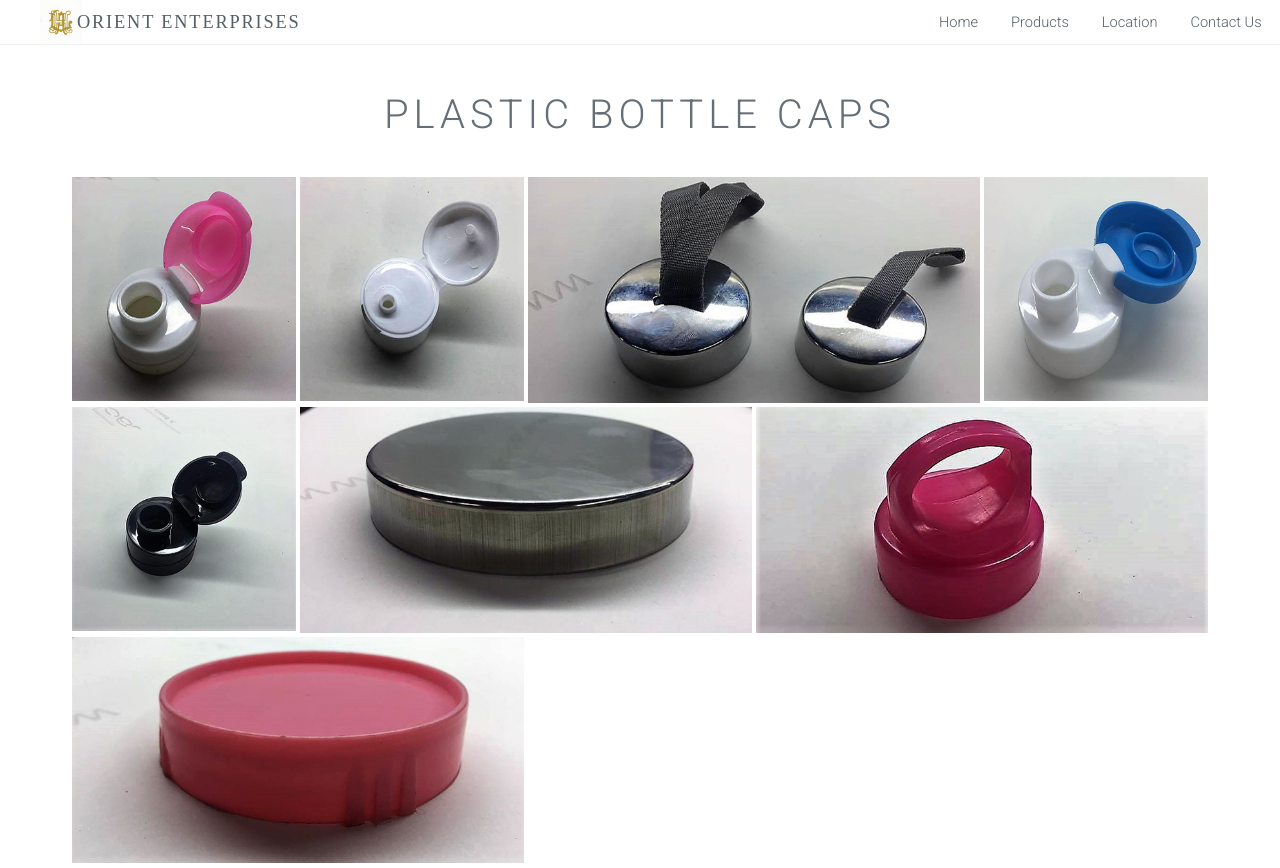
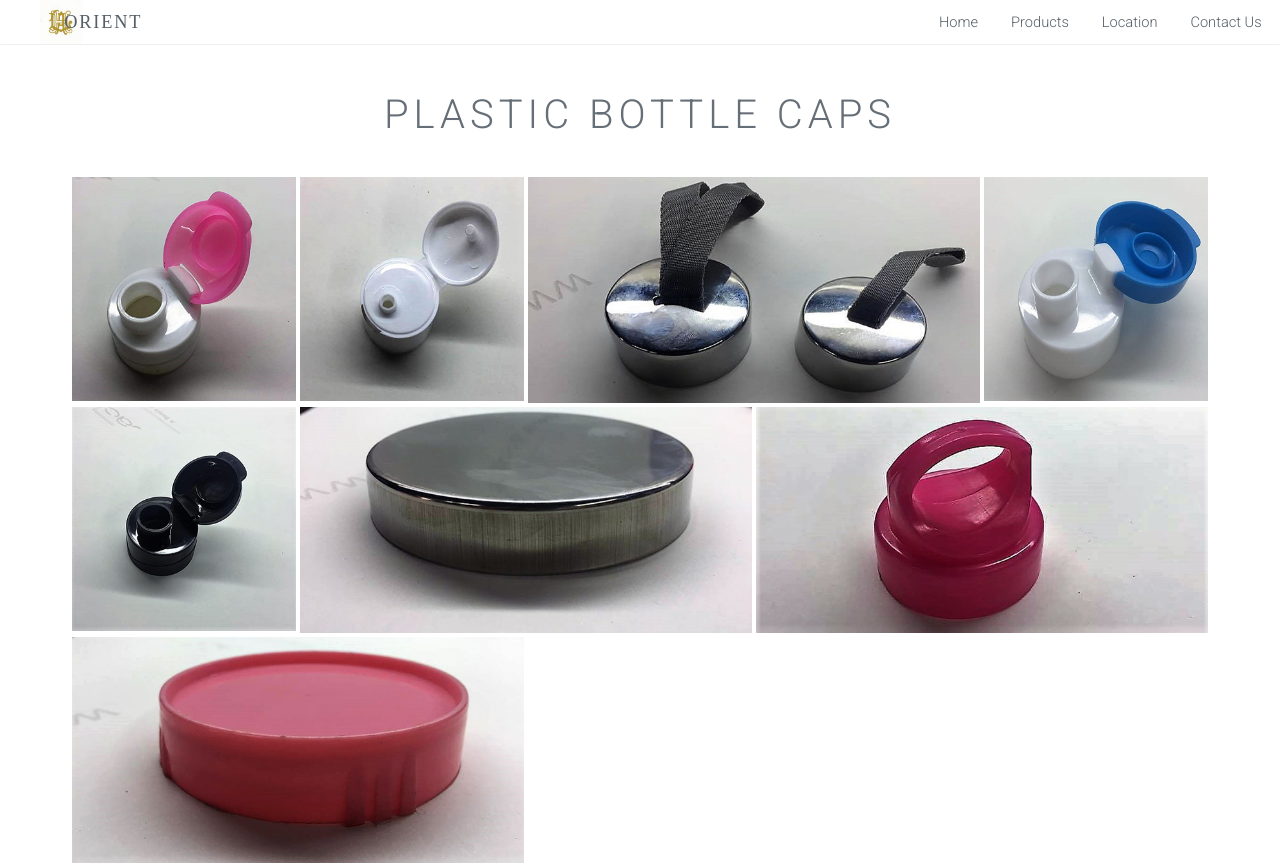
Before and after one commit to G-LOKi/orient, a plain HTML site: page pro3.html in a window 1280 px wide. Shown: the top 868 px of the page. Drawn offline with Linux system fonts and the light colour scheme.

Commit message:
Header changed

```diff
--- a/pro3.html
+++ b/pro3.html
@@ -45,7 +45,7 @@
 							<img src="images/logo.jpg" ></img>
 						</div>
 
-							<h1><a href="index.html">&nbsp;&nbsp;&nbsp;&nbsp;&nbsp;&nbsp;&nbsp;&nbsp;&nbsp;&nbsp;&nbsp;&nbsp;Orient Enterprises</a></h1>
+							<h1><a href="index.html">&nbsp;&nbsp;&nbsp;&nbsp;&nbsp;&nbsp;&nbsp;&nbsp;&nbsp;&nbsp;Orient</a></h1>
 
 
 					<nav id="nav">
```
